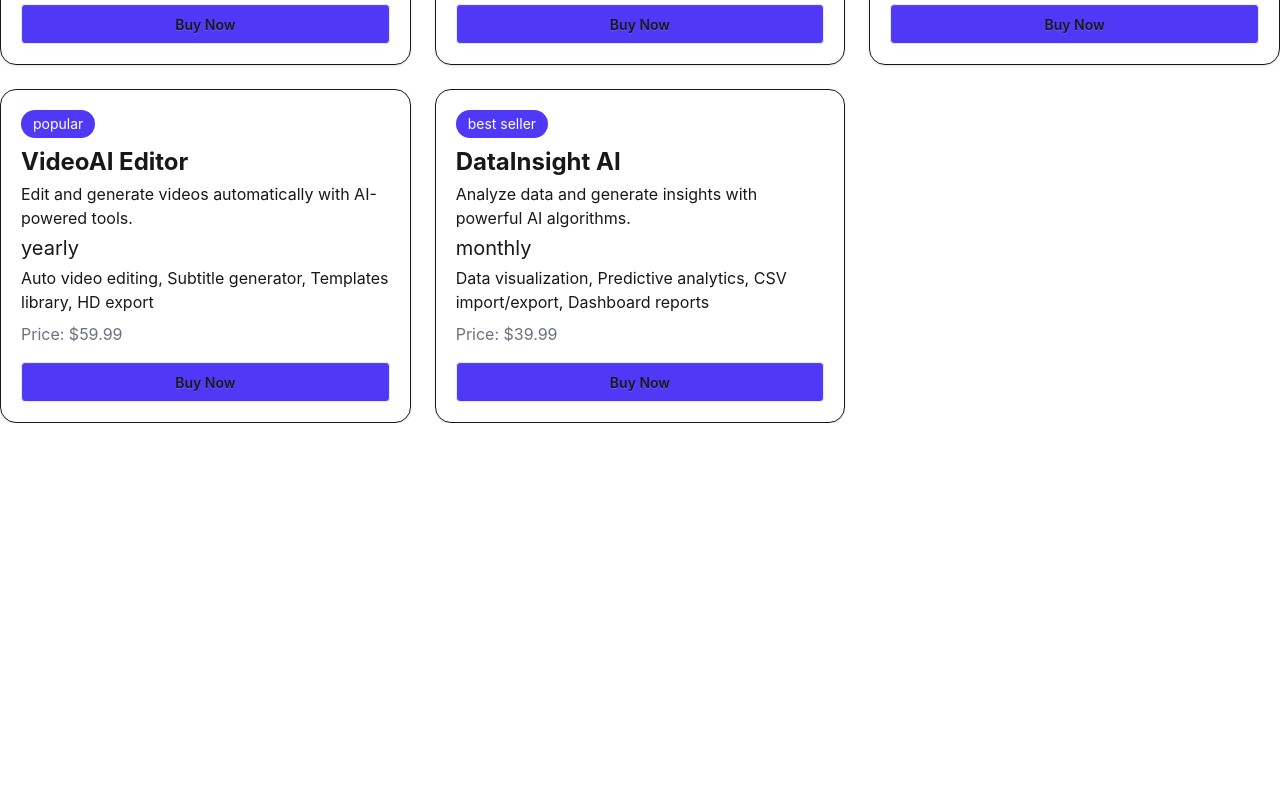
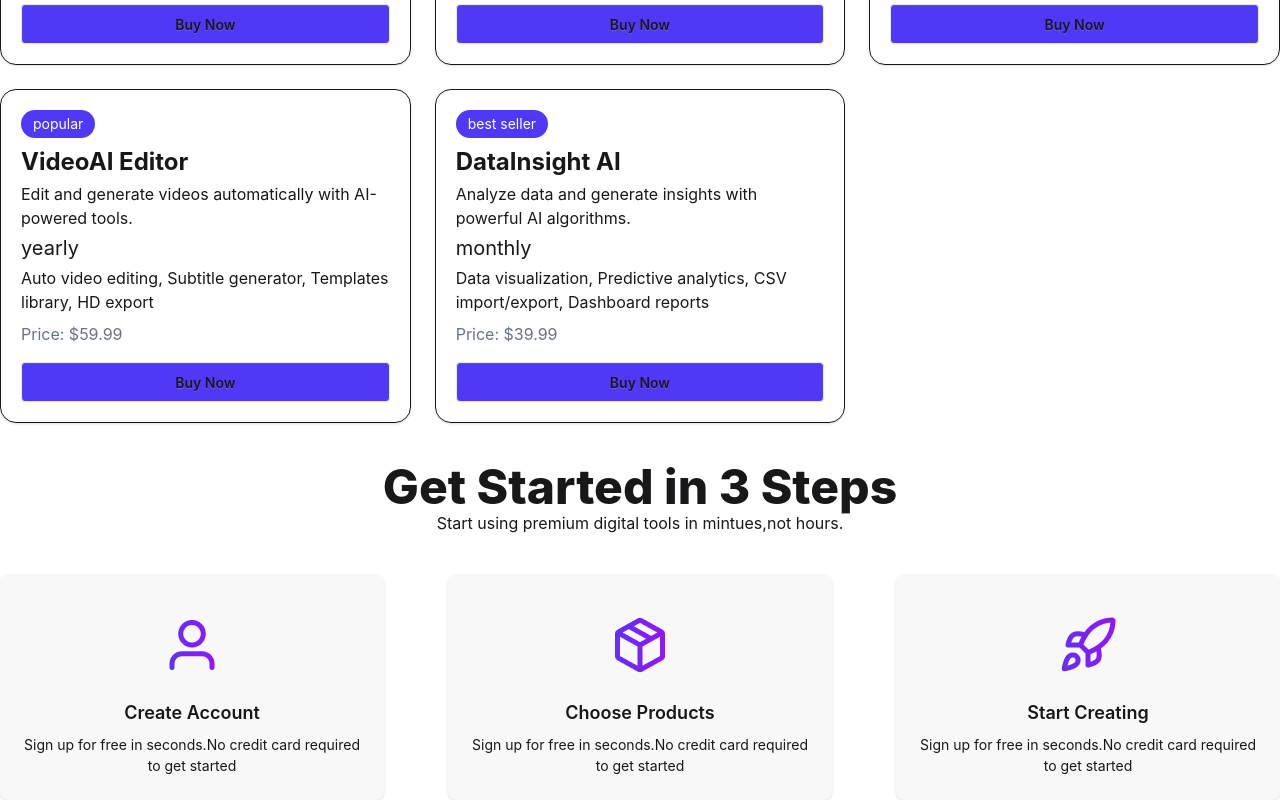
Before and after one commit to bishal10rm/Assignment06, a React (Vite) app: page / in a window 1280 px wide. Shown: the part 1580-2380 px from the top of the page. Before the commit the page ends 2003 px from the top, so only its background shows below. Built offline with nearby package versions, Linux system fonts and the light colour scheme.

Commit message:
Added steps section

```diff
--- a/src/App.jsx
+++ b/src/App.jsx
@@ -97,6 +97,59 @@ import Models from "./components/Models"
      modelPromise={modelPromise}
      selectedProducts={selectedProducts}
     />
+
+    {/* steps section start  */}
+
+     <div className=' baseline  text-center my-10'>
+     <h1 className='text-5xl font-extrabold'>Get Started in 3 Steps</h1>
+      <p>Start using premium digital tools in mintues,not hours.</p>
+     </div>
+
+     <div className='flex justify-between items-center container mx-auto'>
+     <div className="card bg-base-200 w-96 shadow-sm">
+     <figure className="px-10 pt-10">
+
+    <img
+      src="assets/user.png"
+      alt="user"
+      className="rounded-xl" />
+  </figure>
+  <div className="card-body items-center text-center">
+    <h2 className="card-title">Create Account</h2>
+    <p>Sign up for free in seconds.No credit card required to get started</p>
+
+  </div>
+</div>
+
+<div className="card bg-base-200 w-96 shadow-sm">
+     <figure className="px-10 pt-10">
+
+    <img
+      src="assets/package.png"
+      alt="user"
+      className="rounded-xl" />
+  </figure>
+  <div className="card-body items-center text-center">
+    <h2 className="card-title">Choose Products</h2>
+    <p>Sign up for free in seconds.No credit card required to get started</p>
+
+  </div>
+</div>
+
+<div className="card bg-base-200 w-96 shadow-sm">
+     <figure className="px-10 pt-10">
+    <img
+      src="assets/rocket.png"
+      alt="user"
+      className="rounded-xl" />
+  </figure>
+  <div className="card-body items-center text-center">
+    <h2 className="card-title">Start Creating</h2>
+    <p>Sign up for free in seconds.No credit card required to get started</p>
+
+  </div>
+</div>
+     </div>
      </>
 
   )
```
